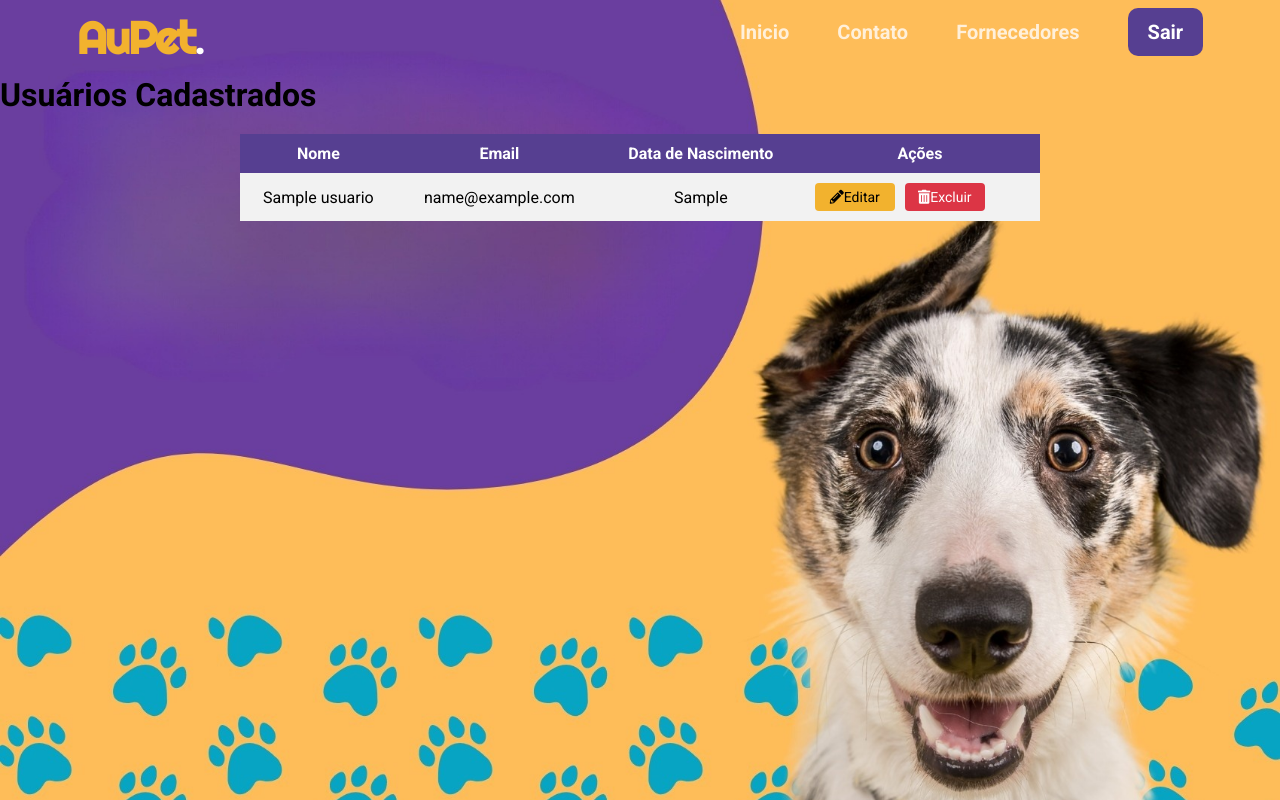
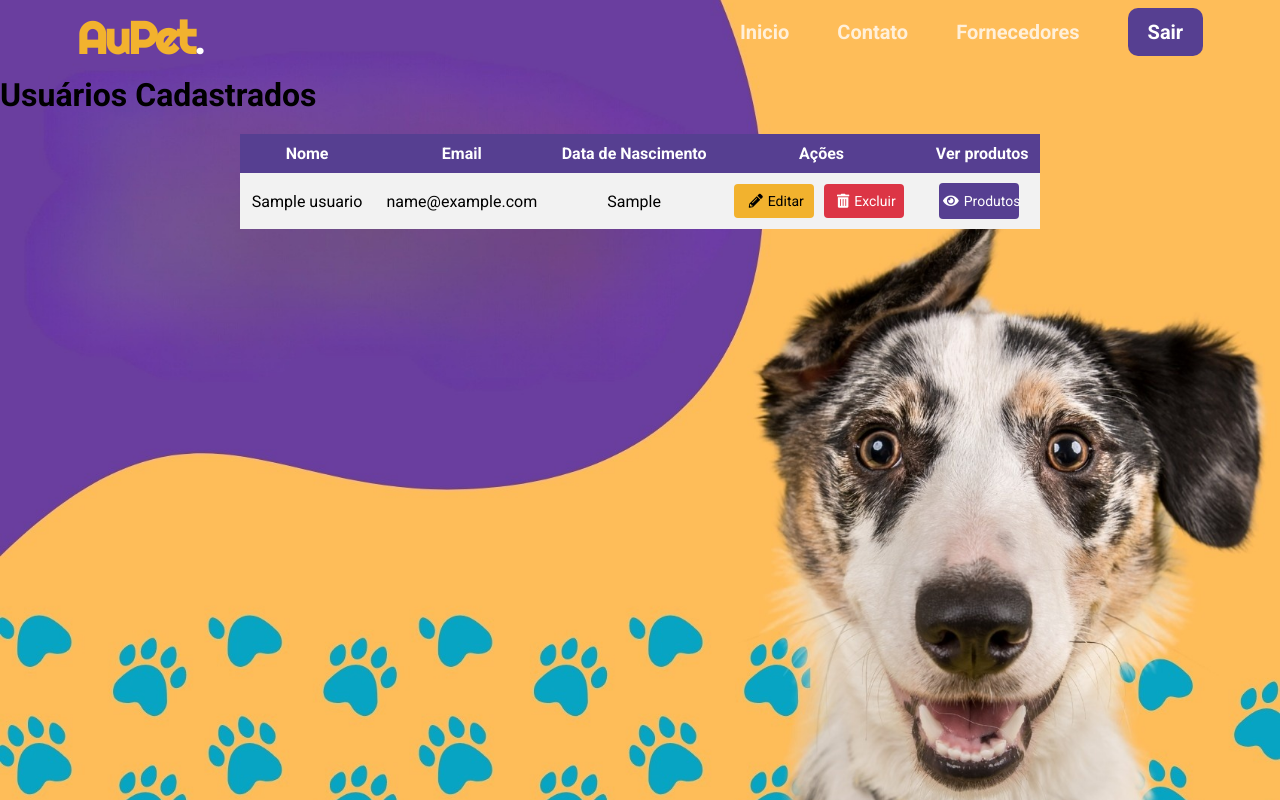
Before and after one commit to lucianamcedro/fornecedores-pet, a PHP site: page /cadastro/listar-usuarios.php in a window 1280 px wide. Run offline with PHP 8.4, Linux system fonts and the light colour scheme; tables that the repository leaves empty or names only in its code hold one stand-in row (values such as "Sample post").

Commit message:
ajuste  para ver produtos do usuario

```diff
--- a/auth/login.php
+++ b/auth/login.php
@@ -46,8 +46,6 @@
                 </div>
             </form>
         </div>
-        <script src="../script/contato-script.js"></script>
-
 </body>
 
 </html>
--- a/cadastro/editar.php
+++ b/cadastro/editar.php
@@ -98,7 +98,6 @@
                             100%;">Enviar</button>
                 </div>
             </form>
-            <script src="../script/contato-script.js"></script>
 
 </body>
 
--- a/cadastro/listar-usuarios.php
+++ b/cadastro/listar-usuarios.php
@@ -1,5 +1,3 @@
-
-
 <!DOCTYPE html>
 <html lang="pt-BR">
 
@@ -41,7 +39,7 @@
         $res = $conn->query($sql);
 
         if ($res === false) {
-                die("Erro na consulta: " .  mysqli_error($conn));
+            die("Erro na consulta: " . mysqli_error($conn));
         }
 
         $qtd = $res->num_rows;
@@ -53,7 +51,9 @@
             echo "<th>Nome</th>";
             echo "<th>Email</th>";
             echo "<th>Data de Nascimento</th>";
+
             echo "<th>Ações</th>";
+            echo "<th>Ver produtos</th>";
             echo "</tr>";
 
             while ($row = $res->fetch_assoc()) {
@@ -61,10 +61,16 @@
                 echo "<td>" . $row["nome"] . "</td>";
                 echo "<td>" . $row["email"] . "</td>";
                 echo "<td>" . $row["data_nascimento"] . "</td>";
+
                 echo "<td>";
                 echo "<div class='button-group'>";
                 echo "<button onclick=\"location.href='editar.php?id=" . $row["id"] . "';\" class='btn btn-success custom-button'><i class='fas fa-pencil-alt btn-icon'></i>Editar</button>";
                 echo "<button onclick=\"if(confirm('Tem certeza que deseja excluir?')){location.href='excluir.php?id=" . $row["id"] . "';} else{false}\" class='btn btn-danger custom-button'><i class='fas fa-trash-alt btn-icon'></i>Excluir</button>";
+                echo "</div>";
+                echo "</td>";
+                echo "<td>";
+                echo "<button onclick=\"location.href='../produtos/produtos-usuario.php?usuario_id=" . $row["id"] . "';\" class='btn-products'><i class='fas fa-eye'></i> Produtos</button>";
+
                 echo "</td>";
                 echo "</tr>";
             }
@@ -77,7 +83,6 @@
 
 
 
-        <script src="../script/contato-script.js"></script>
     </div>
 </body>
 
--- a/css/listas.css
+++ b/css/listas.css
@@ -190,6 +190,35 @@
 
 }
 
+.btn-products {
+    display: block;
+    width: 100%;
+    padding: 5%;
+    color: white;
+    background-color: var(--roxo);
+    border: none;
+    border-radius: 5%;
+    cursor: pointer;
+    transition: background-color 0.3s ease;
+}
+
+.btn-products:hover {
+    background-color: var(--yellow);
+
+}
+
+.btn-success.custom-button,
+.btn-danger.custom-button,
+.btn-products {
+    padding: 5px;
+}
+
+.btn-success.custom-button i.btn-icon,
+.btn-danger.custom-button i.btn-icon,
+.btn-products i {
+    padding: 5px;
+}
+
 .header-link {
     display: flex;
     gap: 3rem;
@@ -235,14 +264,14 @@ header {
 }
 
 
-.header-link li:last-child a:last-child{
+.header-link li:last-child a:last-child {
     border-radius: 10px;
     padding: 12px 20px;
     background-color: var(--roxo);
     color: white;
     transition: 0.5s;
-  }
+}
 
-  .header-link li:last-child a:last-child:hover{
+.header-link li:last-child a:last-child:hover {
     background-color: #ffda6a;
-  }
+}
--- a/produtos/lista-produtos.php
+++ b/produtos/lista-produtos.php
@@ -119,7 +119,6 @@
             </form>
         </div>
 
-        <script src="../script/contato-script.js"></script>
     </div>
 </body>
 
```
Also changed, not shown: produtos/produtos-usuario.php (added, +80 -0 lines). Lines whose indentation alone changed are shown as unchanged.
